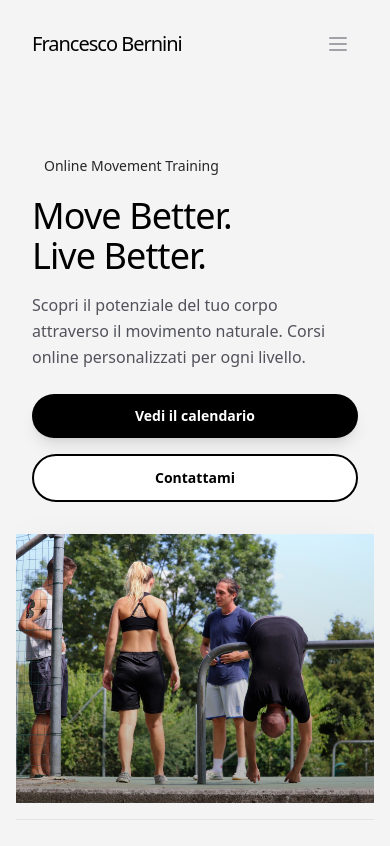
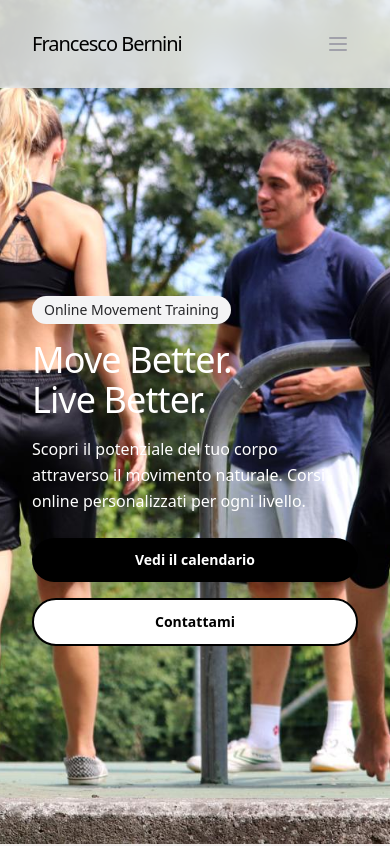
Before and after one commit to giacomo-folli/bernini-site, a SvelteKit app: page /home in a window 390 px wide. Shown: the top 846 px of the page. Built offline with nearby package versions, Linux system fonts and the light colour scheme; a web font is replaced by a local one.

Commit message:
feat: update Hero component styles and add background image for home route

```diff
--- a/src/lib/components/landing/Hero.svelte
+++ b/src/lib/components/landing/Hero.svelte
@@ -17,11 +17,11 @@
 				class="mb-4 inline-flex items-center rounded-full bg-zinc-100 px-3 py-1 text-sm text-zinc-800 lg:mb-6"
 				>Online Movement Training</span
 			>
-			<h1 class="text-4xl font-light tracking-tight text-black sm:text-5xl lg:text-7xl">
+			<h1 class="text-4xl font-light tracking-tight text-white sm:text-black sm:text-5xl lg:text-7xl ">
 				Move <span class="font-medium">Better.</span>
 				<br />Live <span class="font-medium">Better.</span>
 			</h1>
-			<p class="mt-4 max-w-xl text-base leading-relaxed text-zinc-600 lg:mt-6 lg:text-lg">
+			<p class="mt-4 max-w-xl text-base leading-relaxed text-white sm:text-zinc-600 lg:mt-6 lg:text-lg">
 				Scopri il potenziale del tuo corpo attraverso il movimento naturale. Corsi online
 				personalizzati per ogni livello.
 			</p>
@@ -41,6 +41,7 @@
 			</div>
 		</div>
 
+		<div class="hidden sm:block">
 			<div
 				bind:this={imageWrapper}
 				use:viewportAnimate={{ animation: 'scale', delay: 200 }}
@@ -57,4 +58,5 @@
 				></div>
 			</div>
 		</div>
+	</div>
 </section>
--- a/src/routes/+layout.svelte
+++ b/src/routes/+layout.svelte
@@ -6,12 +6,26 @@
 
 	import { injectAnalytics } from '@vercel/analytics/sveltekit';
 	import { onMount } from 'svelte';
+	import { page } from '$app/stores';
 
 	let { children } = $props();
 	onMount(() => injectAnalytics());
 </script>
 
 <Seo />
+
+{#if $page.url.pathname == "/home"}
+	<div class="absolute bottom-0 top-0 block sm:hidden">
+		<img
+			alt="dd"
+			height="100%"
+			class="h-screen object-cover"
+			src={'/images/images/park-session-1.jpeg'}
+			sizes="(max-width: 640px) 640px,(max-width: 960px) 960px,1280px"
+			loading="lazy"
+		/>
+	</div>
+{/if}
 
 <Navigation />
 <main class="layout">
--- a/src/routes/home/+page.svelte
+++ b/src/routes/home/+page.svelte
@@ -16,7 +16,7 @@
 />
 
 <Page id="home">
-	<div class="mb-4">
+	<div class="mb-4 mt-36 sm:mt-0">
 		<Hero />
 	</div>
 
```
Lines whose indentation alone changed are shown as unchanged.
